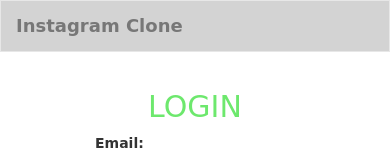
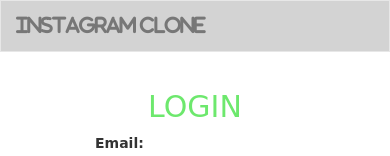
Before and after one commit to PavanAng123/InstagramClone, an Angular app: page /login in a window 390 px wide. Shown: the top 156 px of the page. Built offline with nearby package versions, Linux system fonts and the light colour scheme.

Commit message:
Update header.component.scss for  mobile styles

```diff
--- a/src/app/header/header.component.scss
+++ b/src/app/header/header.component.scss
@@ -3,5 +3,5 @@
 }
 .navbar-brand{
 font-weight: bold;
-font-family: 'FontAwesome';
+font-family: 'FontAwesome' !important;
 }
```
